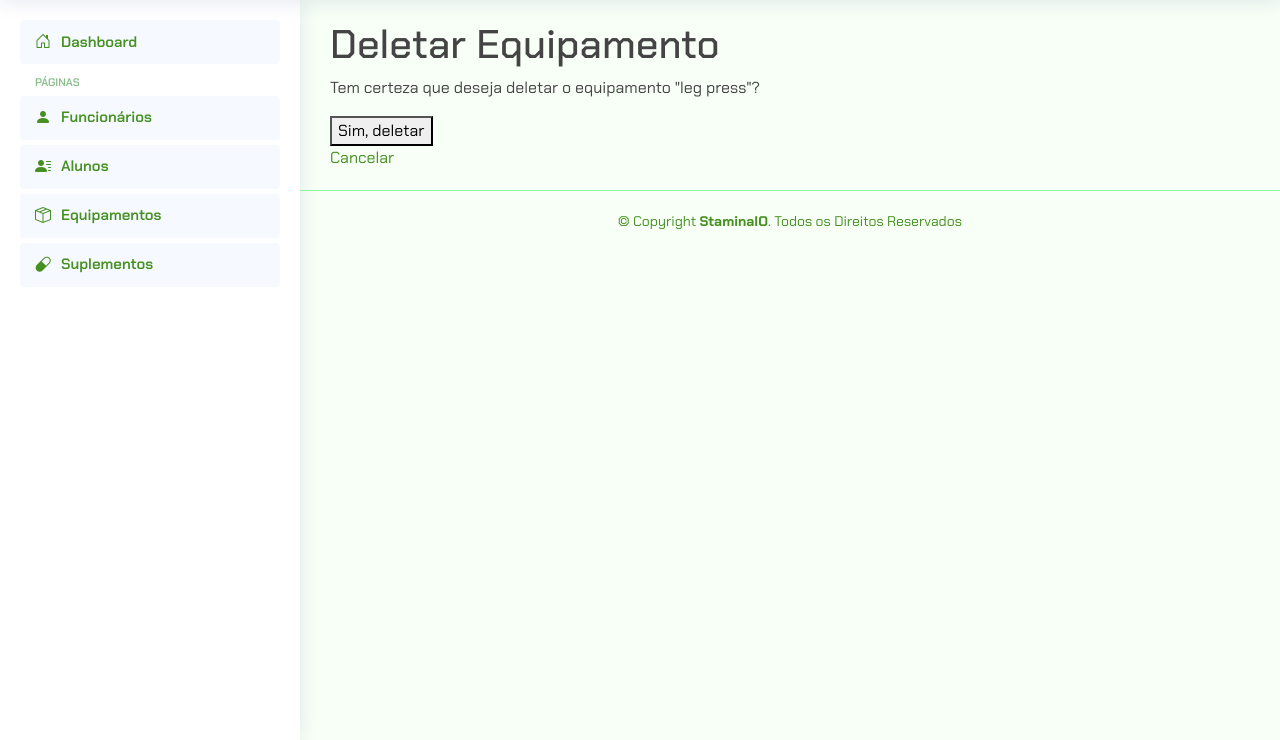
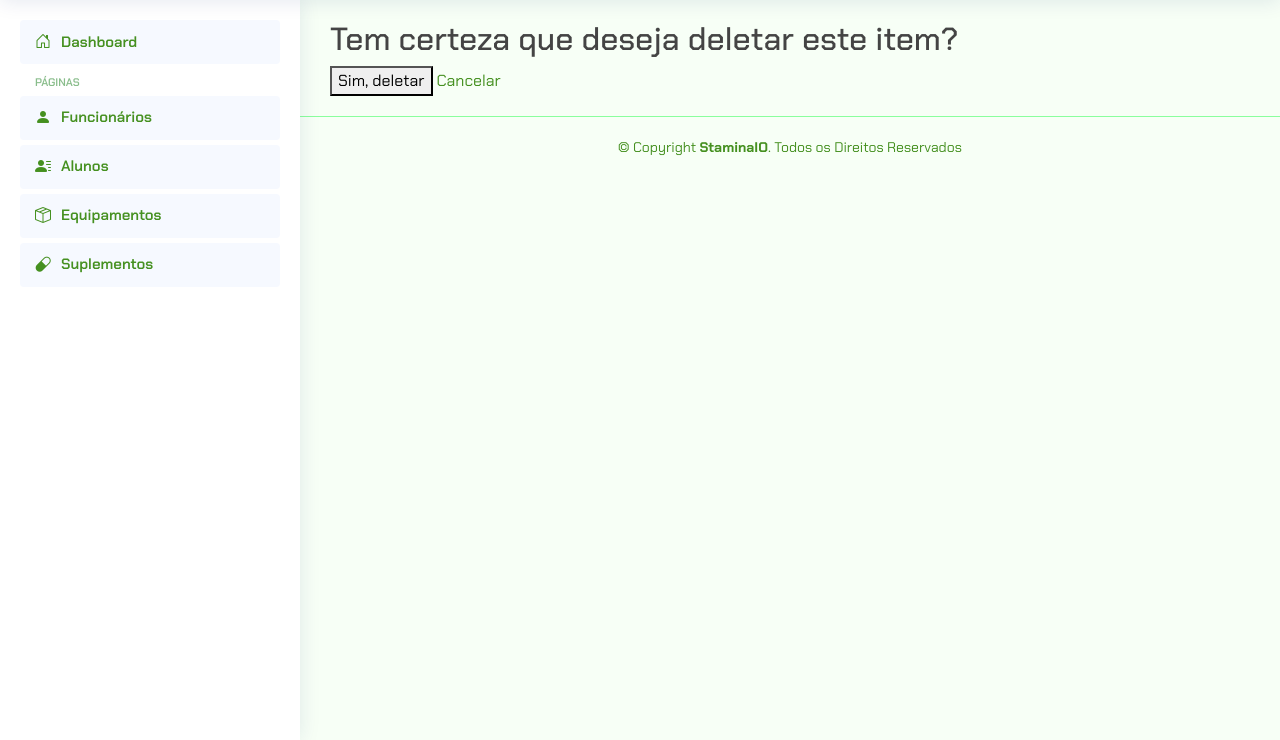
Before and after one commit to joaodev-cmd/StaminaIO, a Django app: page /equipamento/deletar/1/ in a window 1280 px wide. Shown: the part 60-800 px from the top of the page. Run offline with Django 5.2, Linux system fonts and the light colour scheme; data comes from the database, SQL or seed files in the repository; both versions use the stored data as it was after the commit; some libraries are stand-ins or nearby versions.

Commit message:
Correção de Bugs
Correção dos bugs no CRUD do equipamento, onde eram retornados erros durante a edição/criação, e a remoção não funcionava.

```diff
--- a/StaminaIO/equipamento/views.py
+++ b/StaminaIO/equipamento/views.py
@@ -1,39 +1,43 @@
 from django.shortcuts import render, get_object_or_404, redirect
+from django.contrib import messages
 from .models import Equipamento
 from .forms import EquipamentoForm
 
-# View para listar todos os equipamentos
 def listar_equipamentos(request):
     equipamentos = Equipamento.objects.all()
     return render(request, 'equipamento/listar_equipamentos.html', {'equipamentos': equipamentos})
 
-# View para adicionar um novo equipamento
 def adicionar_equipamento(request):
     if request.method == 'POST':
         form = EquipamentoForm(request.POST)
         if form.is_valid():
             form.save()
-            return redirect('listar_equipamentos')
+            messages.success(request, 'Equipamento adicionado com sucesso!')
+            return redirect('equipamento:listar_equipamentos')
+        else:
+            messages.error(request, 'Erro ao adicionar equipamento. Verifique os dados e tente novamente.')
     else:
         form = EquipamentoForm()
     return render(request, 'equipamento/form_equipamento.html', {'form': form})
 
-# View para editar um equipamento existente
 def editar_equipamento(request, pk):
     equipamento = get_object_or_404(Equipamento, pk=pk)
     if request.method == 'POST':
         form = EquipamentoForm(request.POST, instance=equipamento)
         if form.is_valid():
             form.save()
-            return redirect('listar_equipamentos')
+            messages.success(request, 'Equipamento atualizado com sucesso!')
+            return redirect('equipamento:listar_equipamentos')
+        else:
+            messages.error(request, 'Erro ao atualizar equipamento. Verifique os dados e tente novamente.')
     else:
         form = EquipamentoForm(instance=equipamento)
     return render(request, 'equipamento/form_equipamento.html', {'form': form})
 
-# View para deletar um equipamento
 def deletar_equipamento(request, pk):
     equipamento = get_object_or_404(Equipamento, pk=pk)
     if request.method == 'POST':
         equipamento.delete()
-        return redirect('listar_equipamentos')
+        messages.success(request, 'Equipamento deletado com sucesso!')
+        return redirect('equipamento:listar_equipamentos')
     return render(request, 'equipamento/confirmar_deletar.html', {'object': equipamento})
--- a/StaminaIO/suplemento/urls.py
+++ b/StaminaIO/suplemento/urls.py
@@ -4,8 +4,8 @@ from . import views
 app_name = 'suplemento'
 
 urlpatterns = [
-    path('suplemento/', views.listar_suplementos, name='listar_suplementos'),
-    path('suplemento/adicionar/', views.adicionar_suplemento, name='adicionar_suplemento'),
-    path('suplemento/editar/<int:pk>/', views.editar_suplemento, name='editar_suplemento'),
-    path('suplemento/deletar/<int:pk>/', views.deletar_suplemento, name='deletar_suplemento'),
+    path('', views.listar_suplementos, name='listar_suplementos'),
+    path('adicionar/', views.adicionar_suplemento, name='adicionar_suplemento'),
+    path('editar/<int:pk>/', views.editar_suplemento, name='editar_suplemento'),
+    path('deletar/<int:pk>/', views.deletar_suplemento, name='deletar_suplemento'),
 ]
--- a/StaminaIO/templates/_base.html
+++ b/StaminaIO/templates/_base.html
@@ -50,7 +50,7 @@
     <header id="header" class="header fixed-top d-flex align-items-center">
 
       <div class="d-flex align-items-center justify-content-between">
-        <a href="index.html" class="logo d-flex align-items-center">
+        <a href="/dashboard/" class="logo d-flex align-items-center">
             <span class="d-none d-lg-block">StaminaIO💪</span>
         </a>
         <i class="bi bi-list toggle-sidebar-btn"></i>
--- a/StaminaIO/templates/equipamento/confirmar_deletar.html
+++ b/StaminaIO/templates/equipamento/confirmar_deletar.html
@@ -1,14 +1,10 @@
 {% extends '_base.html' %}
 
-{% block title %}Confirmar Deletar{% endblock %}
-
 {% block content %}
-    <h1>Deletar Equipamento</h1>
-    <p>Tem certeza que deseja deletar o equipamento "{{ object.nome }}"?</p>
+    <h2>Tem certeza que deseja deletar este item?</h2>
     <form method="post">
         {% csrf_token %}
         <button type="submit">Sim, deletar</button>
+        <a href="javascript:history.back()">Cancelar</a>
     </form>
-    <a href="{% url 'listar_equipamentos' %}">Cancelar</a>
 {% endblock %}
-v
--- a/StaminaIO/templates/equipamento/listar_equipamentos.html
+++ b/StaminaIO/templates/equipamento/listar_equipamentos.html
@@ -4,7 +4,7 @@
 
 {% block content %}
     <h1>Lista de Equipamentos</h1>
-    <a href="{% url 'equipamento:adicionar_equipamento' %}" class="btn">Adicionar Equipamento</a>
+    <a href="{% url 'equipamento:adicionar_equipamento' %}" class="btn btn-primary">Adicionar Equipamento</a>
     <table class="table">
         <thead>
             <tr>
@@ -23,7 +23,7 @@
                 <td>{{ equipamento.status }}</td>
                 <td>{{ equipamento.descricao }}</td>
                 <td>
-                    <a href="{% url 'equipamento:editar_equipamento' equipamento.pk %}" class="btn">Editar</a>
+                    <a href="{% url 'equipamento:editar_equipamento' equipamento.pk %}" class="btn btn-warning">Editar</a>
                     <a href="{% url 'equipamento:deletar_equipamento' equipamento.pk %}" class="btn btn-danger">Deletar</a>
                 </td>
             </tr>
```
Also changed, not shown: StaminaIO/db.sqlite3.
